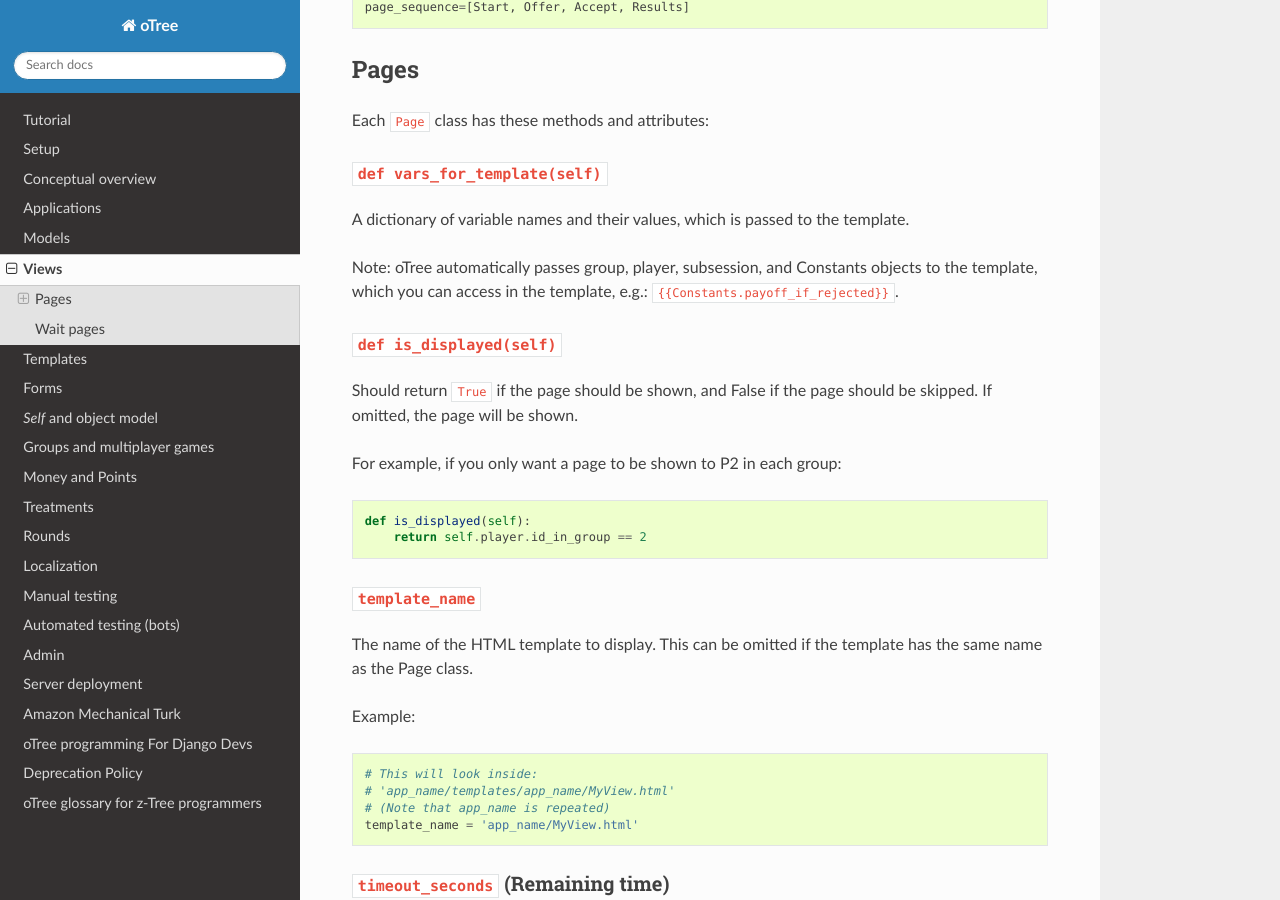
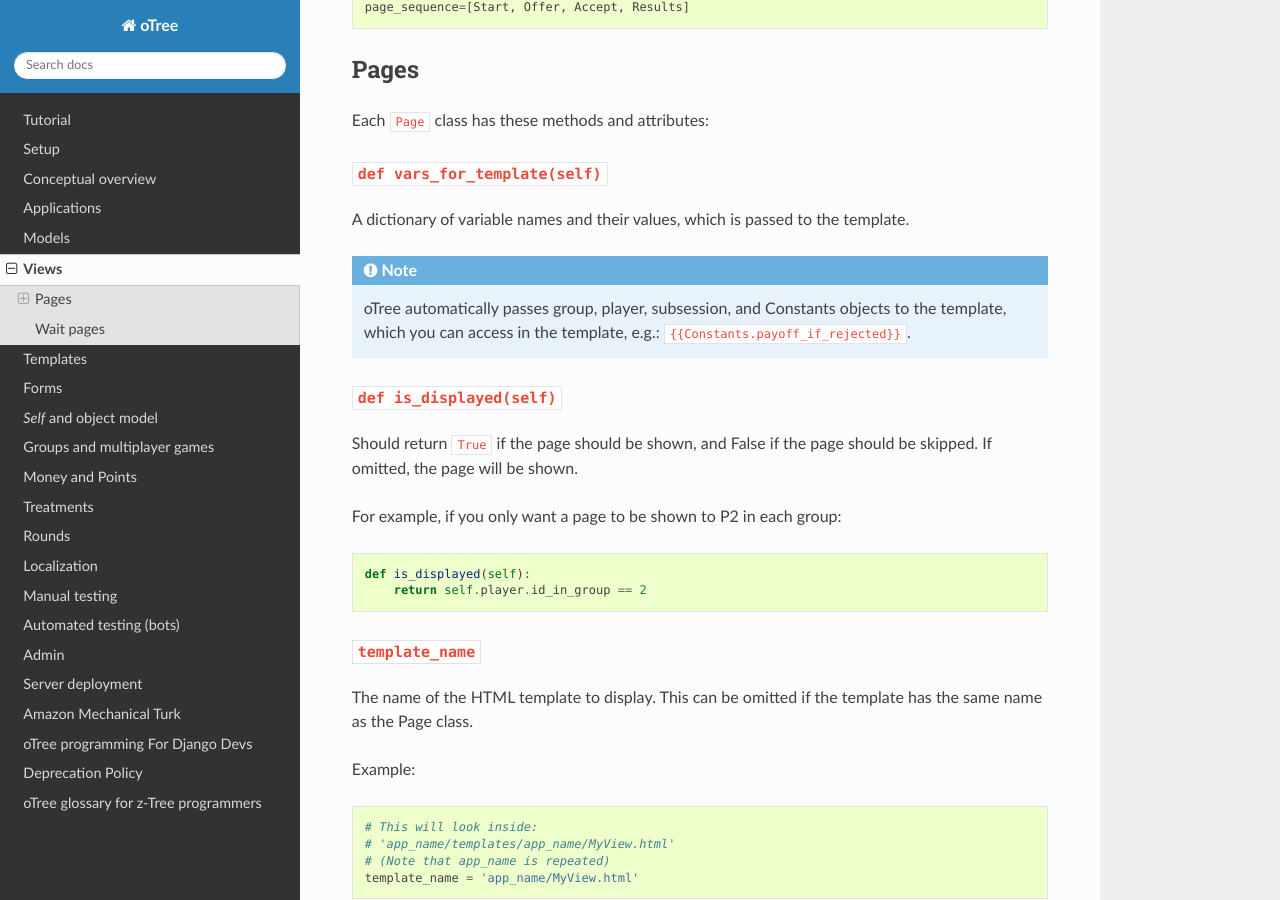
Before and after one commit to oTree-org/otree-docs, a Sphinx documentation site: the page built from source/views.rst, in a window 1280 px wide and 900 px high, scrolled down 393 px. Built offline with Sphinx 7.4.7 and the Read the Docs theme 2.0.0, drawn with Linux system fonts in a browser that asks for light colours.

```diff
--- a/source/views.rst
+++ b/source/views.rst
@@ -26,9 +26,11 @@ Each ``Page`` class has these methods and attributes:
 A dictionary of variable names and their values, which is passed to the
 template.
 
-Note: oTree automatically passes group, player, subsession, and Constants
-objects to the template, which you can access in the template, e.g.:
-``{{Constants.payoff_if_rejected}}``.
+.. note::
+
+    oTree automatically passes group, player, subsession, and Constants
+    objects to the template, which you can access in the template, e.g.:
+    ``{{Constants.payoff_if_rejected}}``.
 
 ``def is_displayed(self)``
 ~~~~~~~~~~~~~~~~~~~~~~~~~~
```
